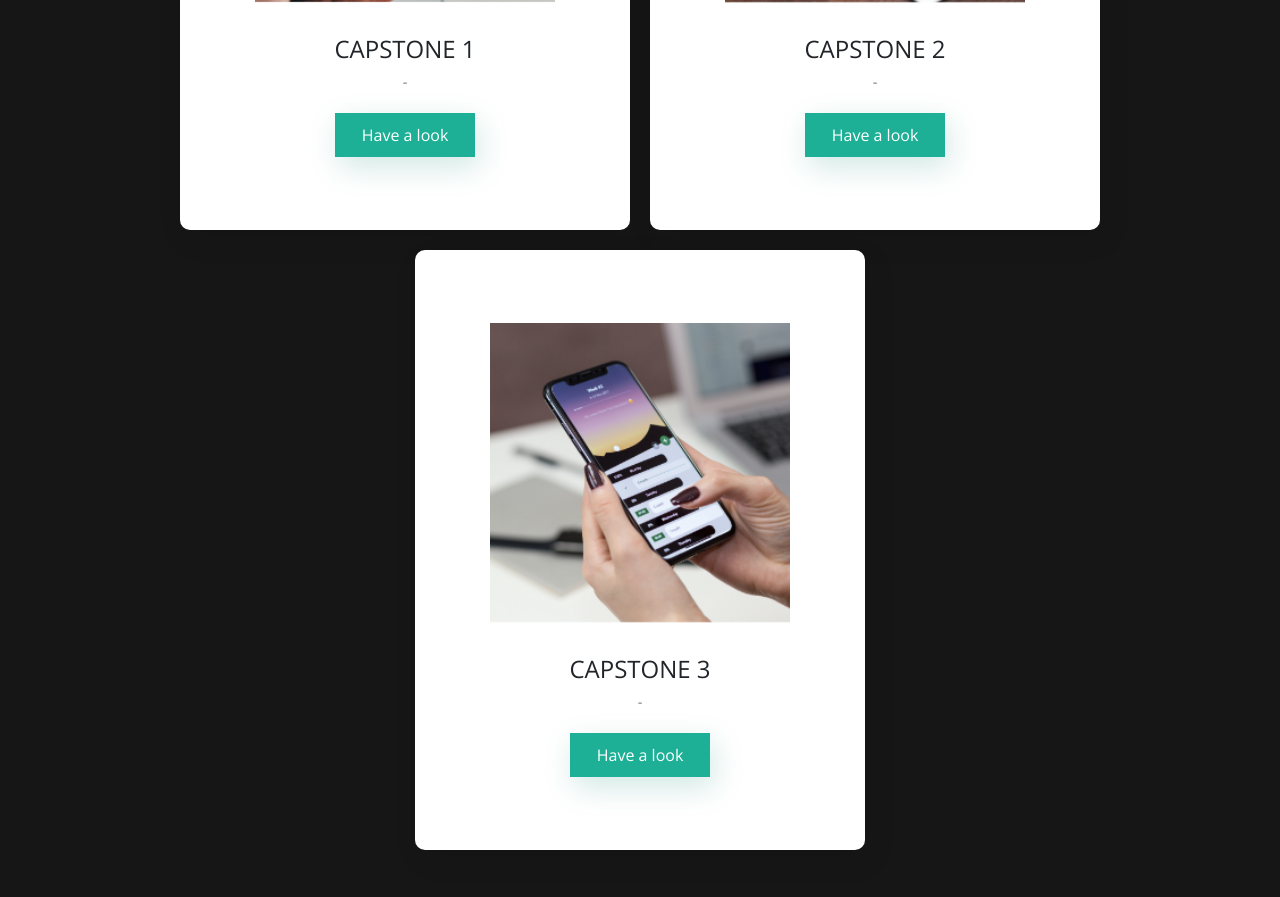
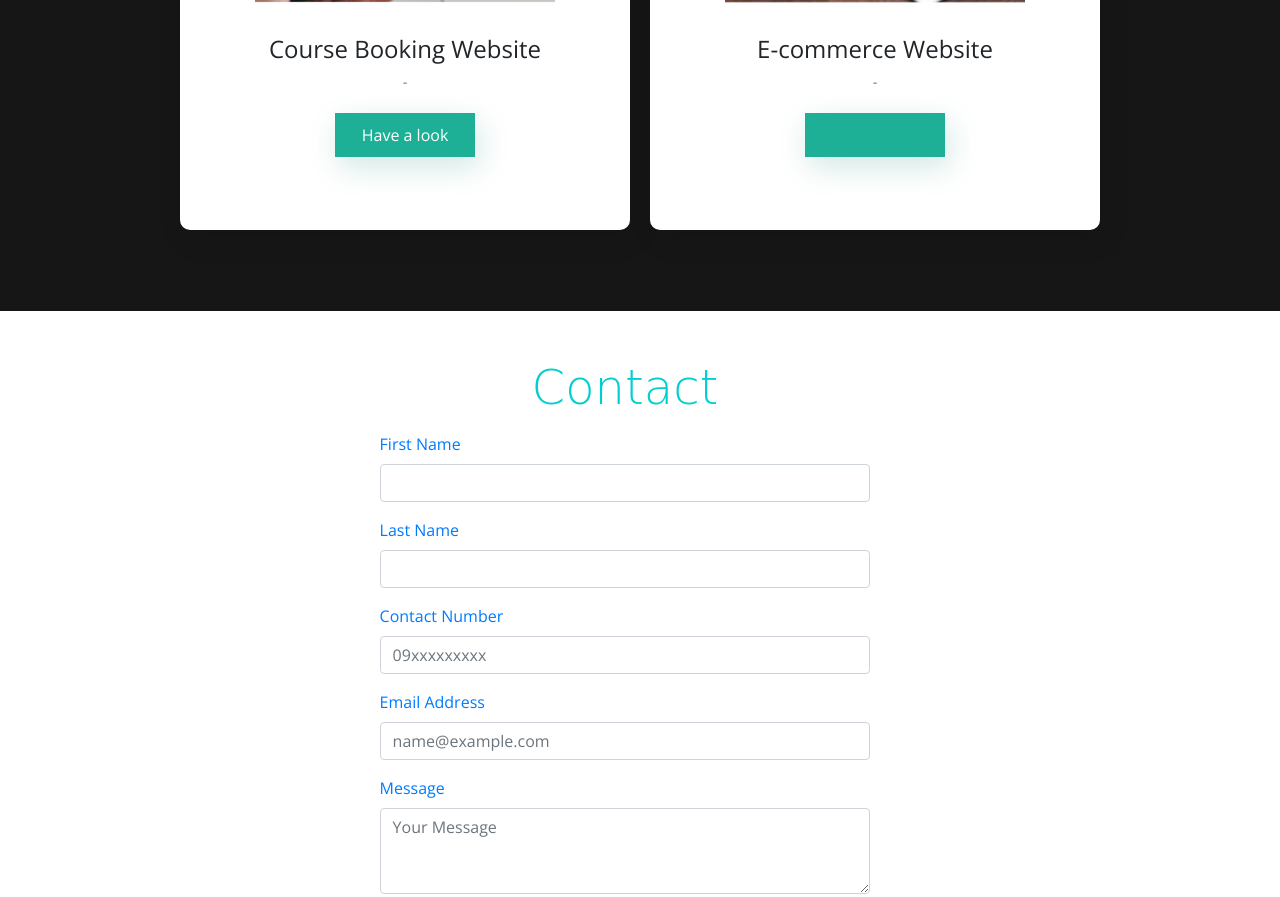
Before and after one commit to ajcureg/Capstone-1, a plain HTML site: page index.html in a window 1280 px wide. Shown: the part 4481-5378 px from the top of the page. Drawn offline with nearby package versions, Linux system fonts and the light colour scheme; a web font is replaced by a local one.

Commit message:
Update and rename capstone1.html to index.html

```diff
--- a/capstone1.html
+++ b/index.html
@@ -263,7 +263,7 @@
 						<!--img-------->
 						<img src="./images/img-projects/1.png"/>
 						<!--details/comment------>
-						<h4>CAPSTONE 1</h4>
+						<h4>Course Booking Website</h4>
 						<p>-</p>
 						<!--btn--------->
 						<a href="#">Have a look</a>
@@ -274,22 +274,12 @@
 						<!--img-------->
 						<img src="./images/img-projects/2.png"/>
 						<!--details/comment------>
-						<h4>CAPSTONE 2</h4>
+						<h4>E-commerce Website</h4>
 						<p>-</p>
 						<!--btn--------->
-						<a href="#">Have a look</a>
+						<a href="https://b127-capstone-3-react-ecommerce.vercel.app/">
 					</div>
 
-					<!--box-3----->
-					<div class="projects-box">
-						<!--img-------->
-						<img src="./images/img-projects/3.png"/>
-						<!--details/comment------>
-						<h4>CAPSTONE 3</h4>
-						<p>-</p>
-						<!--btn--------->
-						<a href="#">Have a look</a>
-					</div>
 				</div>
 			</section>
 			<!-- End of Projects Section -->
```
